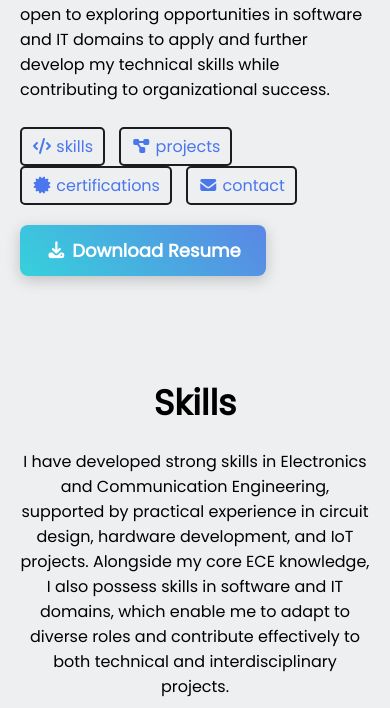
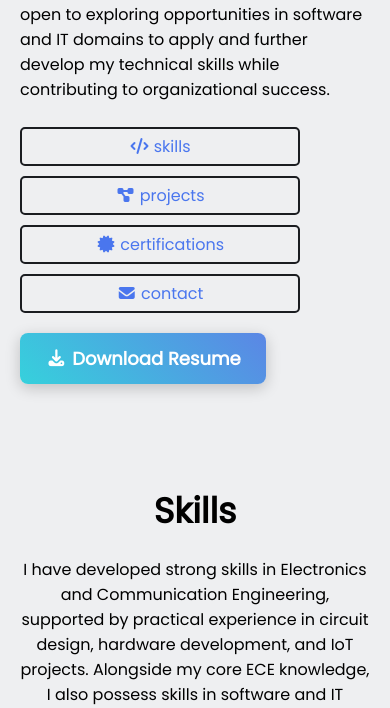
Before and after one commit to Kamilus16/Myportfolio, a plain HTML site: page index.html in a window 390 px wide. Shown: the part 788-1496 px from the top of the page. Drawn offline with Linux system fonts and the light colour scheme.

Commit message:
Update style.css

```diff
--- a/style.css
+++ b/style.css
@@ -331,6 +331,18 @@ nav .right a span {
     font-size: 16px;
   }
 
+  .hero-section .text .links {
+    display: flex;
+    flex-direction: column;
+    gap: 10px;
+    align -items: center;
+  }
+
+  .hero-section .text .links a {
+
+    width: 80%;
+    text-align: center;
+  }
 
 }
 
@@ -355,4 +367,5 @@ nav .right a span {
 .resume-btn:hover {
   background: linear-gradient(45deg, #000, #ff4b2b);
   transform: scale();
+
 }
```
